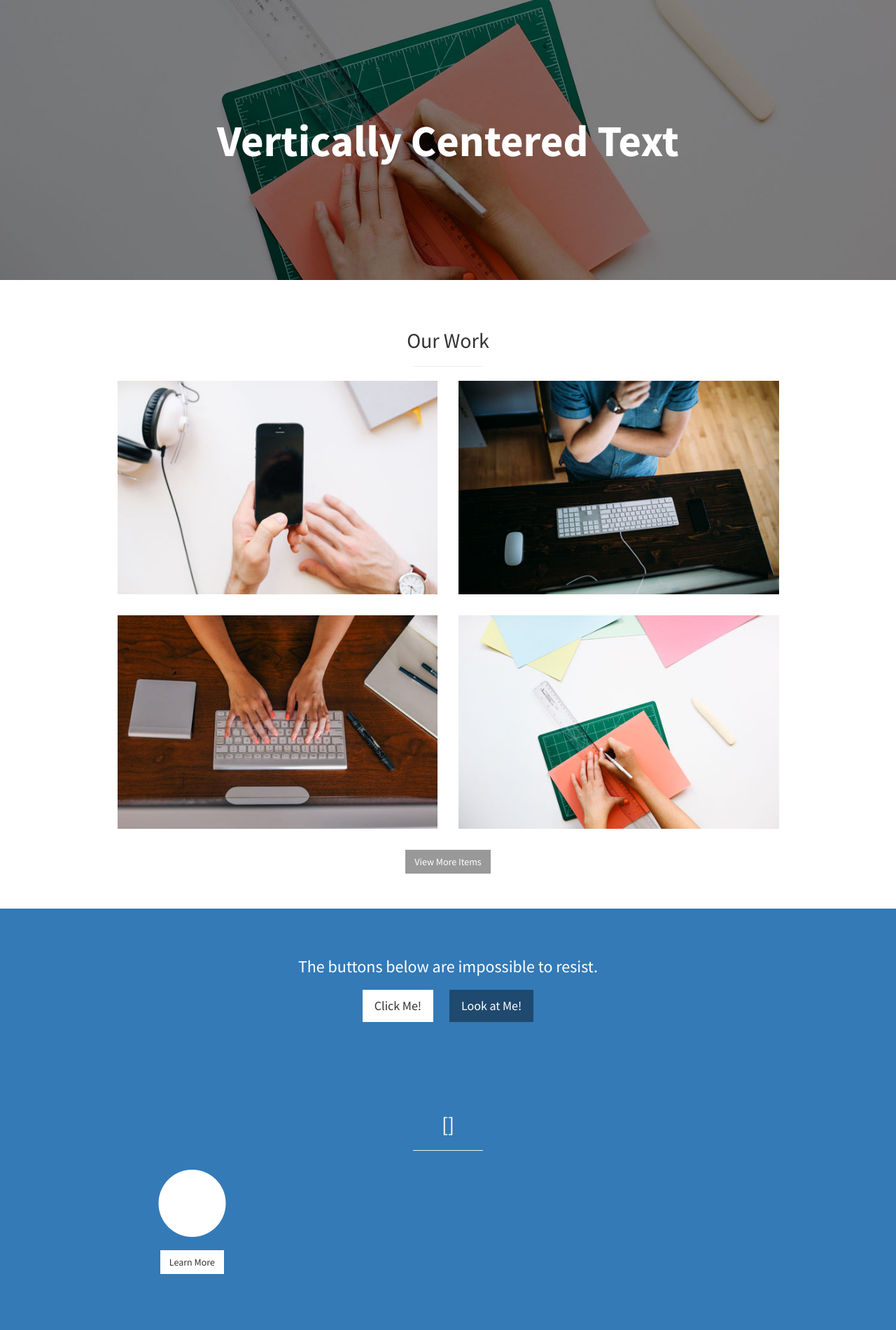
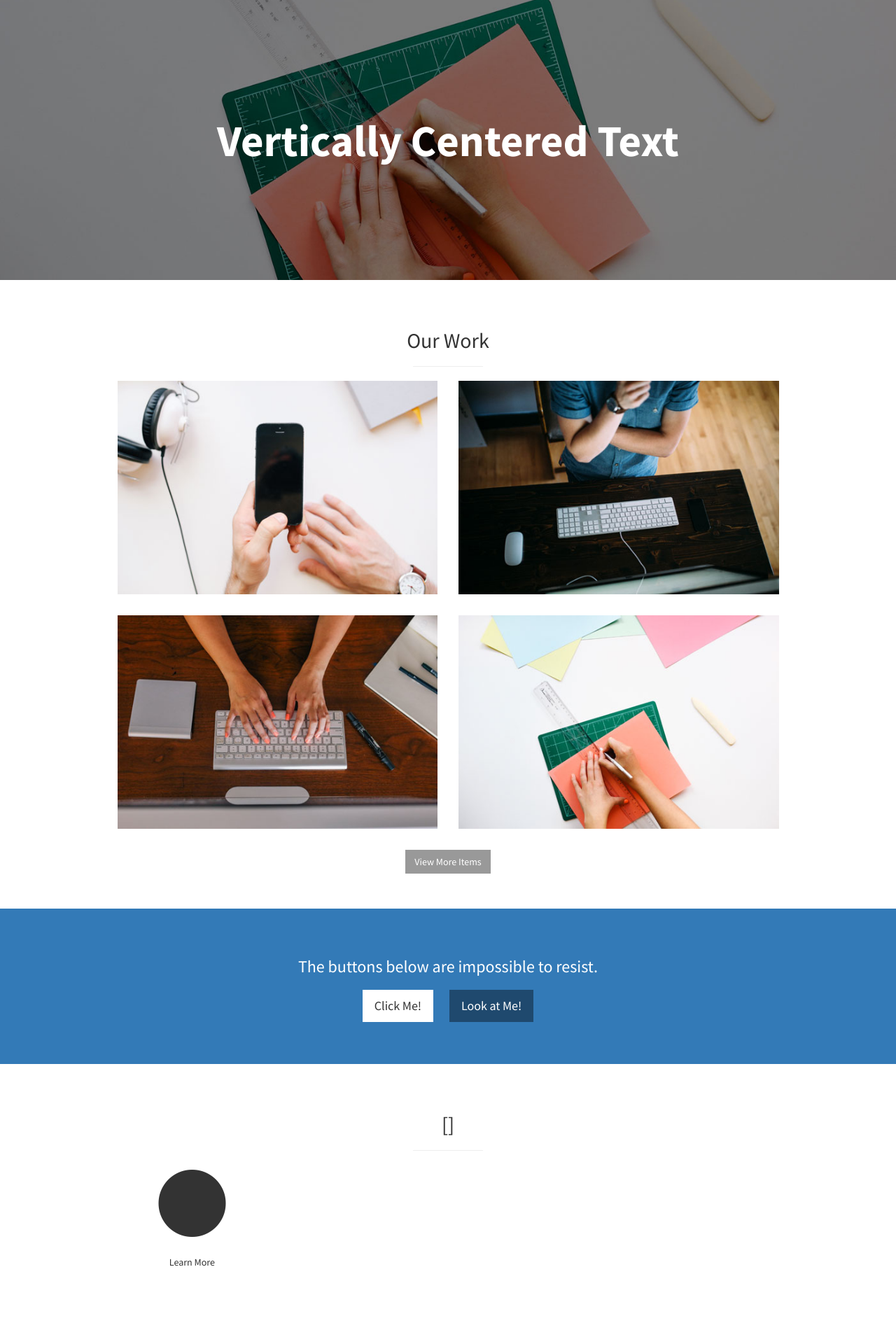
Before and after one commit to Deadlyelder/test-jekyll-gh-pages, a Jekyll site: the page built from index.html, in a window 1280 px wide. Shown: the part 1572-3472 px from the top of the page at 70% size. Built offline with Jekyll 4.4.1, drawn with Linux system fonts in a browser that asks for light colours; grey boxes are pictures that could not be loaded.

Commit message:
Update test.html

```diff
--- a/_includes/test.html
+++ b/_includes/test.html
@@ -1,4 +1,4 @@
-<section id="services" class="services bg-primary">
+<section id="test" class="services">
 
   <div class="container">
     <div class="row text-center">
```
